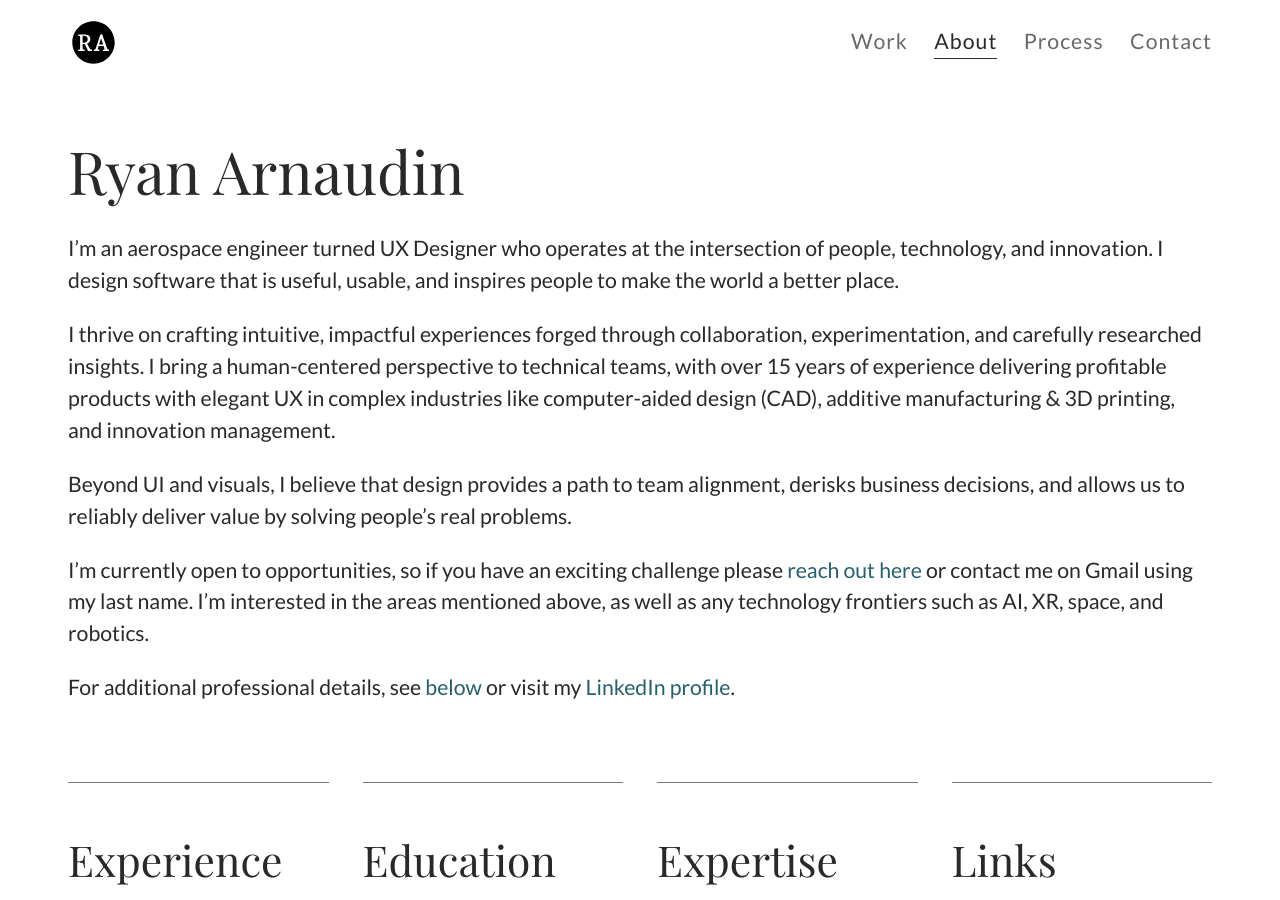
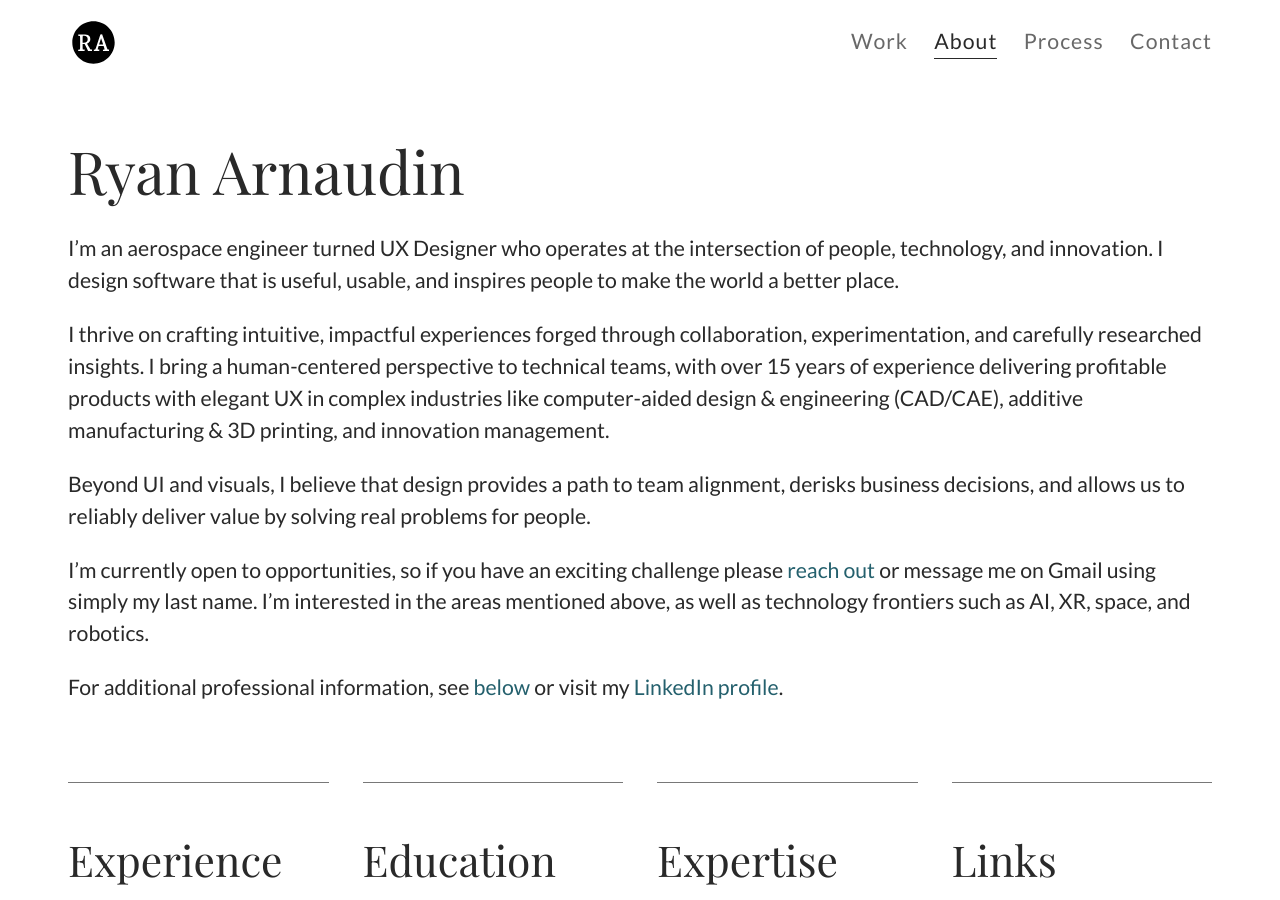
Before and after one commit to arnaudin/arnaudin.github.io, a Jekyll site: the page built from _pages/about.html, in a window 1280 px wide and 900 px high. Built offline with Jekyll 4.4.1, drawn with Linux system fonts in a browser that asks for light colours; nearby versions of some CDN libraries.

Commit message:
Update about

```diff
--- a/_pages/about.html
+++ b/_pages/about.html
@@ -10,13 +10,13 @@ intro: |
 
   I'm an aerospace engineer turned UX Designer who operates at the intersection of people, technology, and innovation. I design software that is useful, usable, and inspires people to make the world a better place.
 
-  I thrive on crafting intuitive, impactful experiences forged through collaboration, experimentation, and carefully researched insights. I bring a human-centered perspective to technical teams, with over 15 years of experience delivering profitable products with elegant UX in complex industries like computer-aided design (CAD), additive manufacturing & 3D printing, and innovation management.
+  I thrive on crafting intuitive, impactful experiences forged through collaboration, experimentation, and carefully researched insights. I bring a human-centered perspective to technical teams, with over 15 years of experience delivering profitable products with elegant UX in complex industries like computer-aided design & engineering (CAD/CAE), additive manufacturing & 3D printing, and innovation management.
 
-  Beyond UI and visuals, I believe that design provides a path to team alignment, derisks business decisions, and allows us to reliably deliver value by solving people's real problems.
+  Beyond UI and visuals, I believe that design provides a path to team alignment, derisks business decisions, and allows us to reliably deliver value by solving real problems for people.
 
-  I'm currently open to opportunities, so if you have an exciting challenge please [reach out here](/contact/) or contact me on Gmail using my last name. I'm interested in the areas mentioned above, as well as any technology frontiers such as AI, XR, space, and robotics.
+  I'm currently open to opportunities, so if you have an exciting challenge please [reach out](/contact/) or message me on Gmail using simply my last name. I'm interested in the areas mentioned above, as well as technology frontiers such as AI, XR, space, and robotics.
 
-  For additional professional details, see [below](#details_section) or visit my [LinkedIn profile](//linkedin.com/in/arnaudin).
+  For additional professional information, see [below](#details_section) or visit my [LinkedIn profile](//linkedin.com/in/arnaudin).
 
 profile_picture: /images/black-thumbnail.png
 
```
